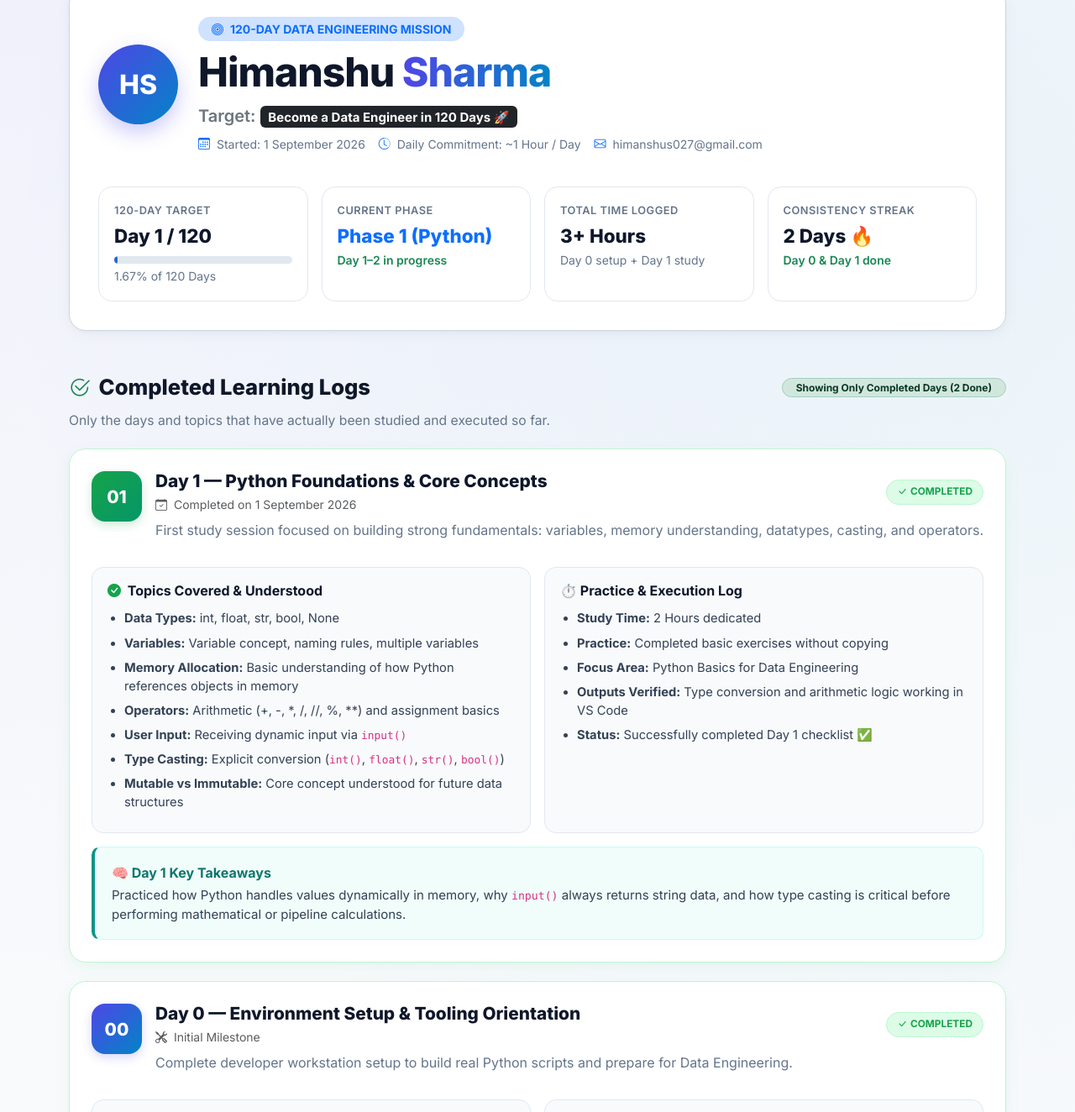
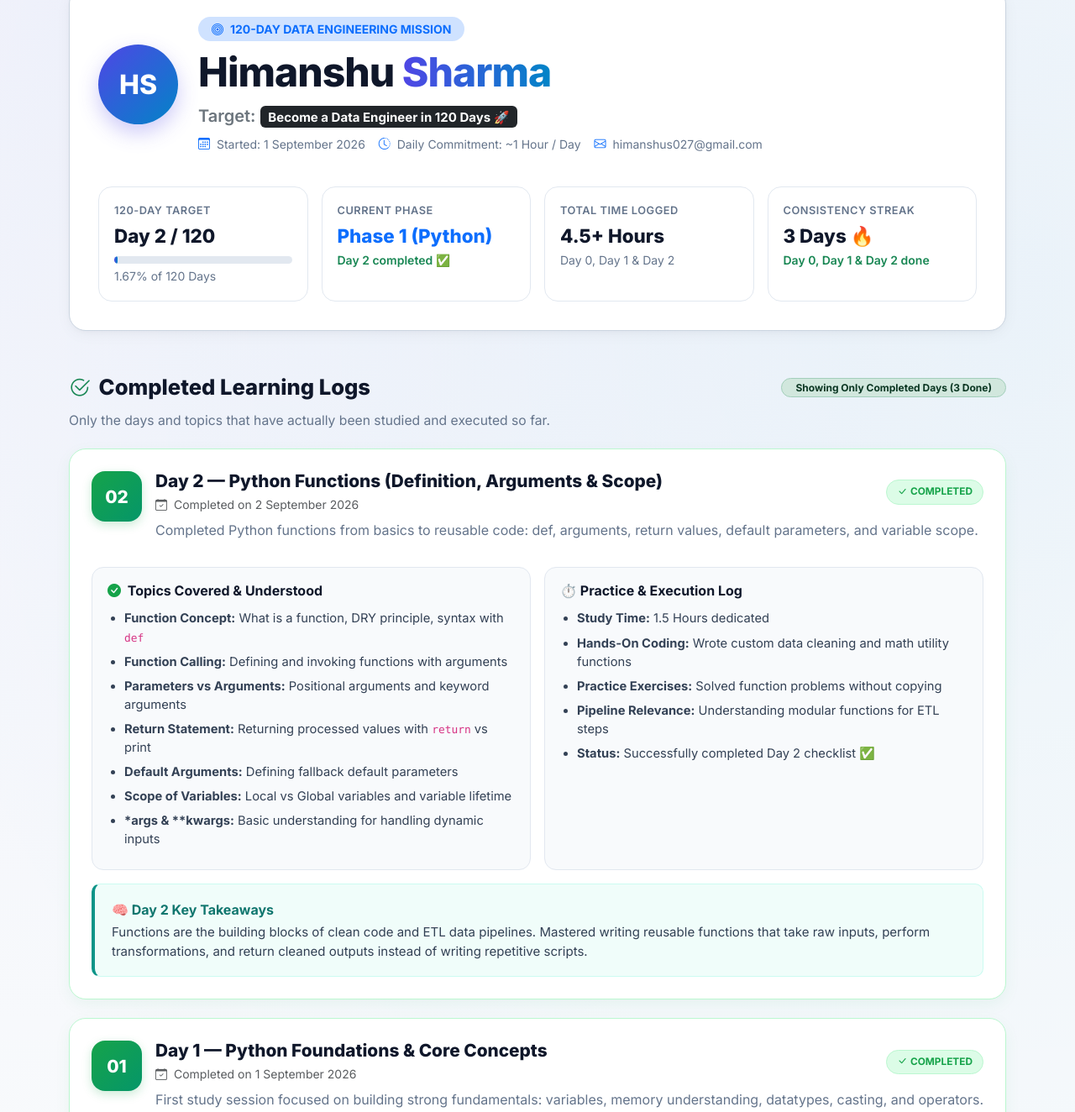
Before and after one commit to himishar/python-ler-journey, a plain HTML site: page index.html in a window 1280 px wide. Shown: the part 122-1446 px from the top of the page at 84% size. Drawn offline with nearby package versions, Linux system fonts and the light colour scheme.

Commit message:
Day 2 Functions & Scope

```diff
--- a/index.html
+++ b/index.html
@@ -526,7 +526,7 @@ footer {
         <div class="col-6 col-lg-3">
           <div class="stat">
             <div class="stat-label">120-Day Target</div>
-            <div class="stat-num">Day 1 / 120</div>
+            <div class="stat-num">Day 2 / 120</div>
             <div class="progress mt-2"><div class="progress-bar" style="width:1.67%"></div></div>
             <small class="muted mt-1 d-inline-block">1.67% of 120 Days</small>
           </div>
@@ -535,21 +535,21 @@ footer {
           <div class="stat">
             <div class="stat-label">Current Phase</div>
             <div class="stat-num text-primary">Phase 1 (Python)</div>
-            <small class="text-success fw-semibold">Day 1–2 in progress</small>
+            <small class="text-success fw-semibold">Day 2 completed ✅</small>
           </div>
         </div>
         <div class="col-6 col-lg-3">
           <div class="stat">
             <div class="stat-label">Total Time Logged</div>
-            <div class="stat-num">3+ Hours</div>
-            <small class="muted">Day 0 setup + Day 1 study</small>
+            <div class="stat-num">4.5+ Hours</div>
+            <small class="muted">Day 0, Day 1 & Day 2</small>
           </div>
         </div>
         <div class="col-6 col-lg-3">
           <div class="stat">
             <div class="stat-label">Consistency Streak</div>
-            <div class="stat-num">2 Days 🔥</div>
-            <small class="text-success fw-semibold">Day 0 & Day 1 done</small>
+            <div class="stat-num">3 Days 🔥</div>
+            <small class="text-success fw-semibold">Day 0, Day 1 & Day 2 done</small>
           </div>
         </div>
       </div>
@@ -563,10 +563,62 @@ footer {
     <div class="d-flex flex-wrap align-items-center justify-content-between mb-2">
       <div class="title"><i class="bi bi-check2-circle text-success"></i> Completed Learning Logs</div>
       <span class="badge bg-success-subtle text-success-emphasis border border-success-subtle px-3 py-1.5 rounded-pill fw-bold">
-        Showing Only Completed Days (2 Done)
+        Showing Only Completed Days (3 Done)
       </span>
     </div>
     <p class="subtitle">Only the days and topics that have actually been studied and executed so far.</p>
+
+    <!-- Day 2 Completed -->
+    <div class="day-card completed-card">
+      <div class="d-flex gap-3 align-items-start">
+        <div class="day-icon">02</div>
+        <div class="flex-grow-1">
+          <div class="d-flex flex-wrap gap-2 align-items-center justify-content-between">
+            <div>
+              <h3 class="day-title mb-0">Day 2 — Python Functions (Definition, Arguments & Scope)</h3>
+              <div class="small text-muted mt-1"><i class="bi bi-calendar-check me-1"></i> Completed on 2 September 2026</div>
+            </div>
+            <span class="badge-pill badge-done"><i class="bi bi-check-lg"></i> COMPLETED</span>
+          </div>
+          <p class="muted mt-2 mb-0">Completed Python functions from basics to reusable code: def, arguments, return values, default parameters, and variable scope.</p>
+        </div>
+      </div>
+
+      <div class="row g-3 mt-3">
+        <div class="col-md-6">
+          <div class="topic">
+            <h6><i class="bi bi-check-circle-fill check me-1"></i> Topics Covered & Understood</h6>
+            <ul>
+              <li><strong>Function Concept:</strong> What is a function, DRY principle, syntax with <code>def</code></li>
+              <li><strong>Function Calling:</strong> Defining and invoking functions with arguments</li>
+              <li><strong>Parameters vs Arguments:</strong> Positional arguments and keyword arguments</li>
+              <li><strong>Return Statement:</strong> Returning processed values with <code>return</code> vs print</li>
+              <li><strong>Default Arguments:</strong> Defining fallback default parameters</li>
+              <li><strong>Scope of Variables:</strong> Local vs Global variables and variable lifetime</li>
+              <li><strong>*args & **kwargs:</strong> Basic understanding for handling dynamic inputs</li>
+            </ul>
+          </div>
+        </div>
+        <div class="col-md-6">
+          <div class="topic">
+            <h6>⏱️ Practice & Execution Log</h6>
+            <ul>
+              <li><strong>Study Time:</strong> 1.5 Hours dedicated</li>
+              <li><strong>Hands-On Coding:</strong> Wrote custom data cleaning and math utility functions</li>
+              <li><strong>Practice Exercises:</strong> Solved function problems without copying</li>
+              <li><strong>Pipeline Relevance:</strong> Understanding modular functions for ETL steps</li>
+              <li><strong>Status:</strong> Successfully completed Day 2 checklist ✅</li>
+            </ul>
+          </div>
+        </div>
+        <div class="col-12">
+          <div class="callout">
+            <strong>🧠 Day 2 Key Takeaways</strong>
+            <p class="mb-0 mt-1">Functions are the building blocks of clean code and ETL data pipelines. Mastered writing reusable functions that take raw inputs, perform transformations, and return cleaned outputs instead of writing repetitive scripts.</p>
+          </div>
+        </div>
+      </div>
+    </div>
 
     <!-- Day 1 Completed -->
     <div class="day-card completed-card">
@@ -835,10 +887,10 @@ footer {
 
       <div class="roadmap-grid">
         <!-- Phase 1 -->
-        <div class="roadmap-card current">
+        <div class="roadmap-card completed">
           <div class="d-flex justify-content-between align-items-start mb-1">
-            <span class="badge bg-primary text-white rounded-pill px-2 py-0.5 small">Day 1–2</span>
-            <span class="badge-pill badge-active">In Progress</span>
+            <span class="badge bg-success text-white rounded-pill px-2 py-0.5 small">Day 1</span>
+            <span class="badge-pill badge-done">Completed ✅</span>
           </div>
           <h6>1. Python Basics & I/O</h6>
           <p>Intro, Execution, VS Code, Variables, Data Types (int, float, str, bool, None), Type Casting & input/print/f-strings.</p>
@@ -895,10 +947,10 @@ footer {
         </div>
 
         <!-- Phase 7 -->
-        <div class="roadmap-card">
+        <div class="roadmap-card completed">
           <div class="d-flex justify-content-between align-items-start mb-1">
-            <span class="badge bg-light text-dark border rounded-pill px-2 py-0.5 small">Day 13–15</span>
-            <span class="badge-pill badge-pending">Upcoming</span>
+            <span class="badge bg-success text-white rounded-pill px-2 py-0.5 small">Day 2</span>
+            <span class="badge-pill badge-done">Completed ✅</span>
           </div>
           <h6>7. Functions & Scope</h6>
           <p>def, return, parameters, *args, **kwargs, default values, local vs global scope & reusable ETL cleaning functions.</p>
```
